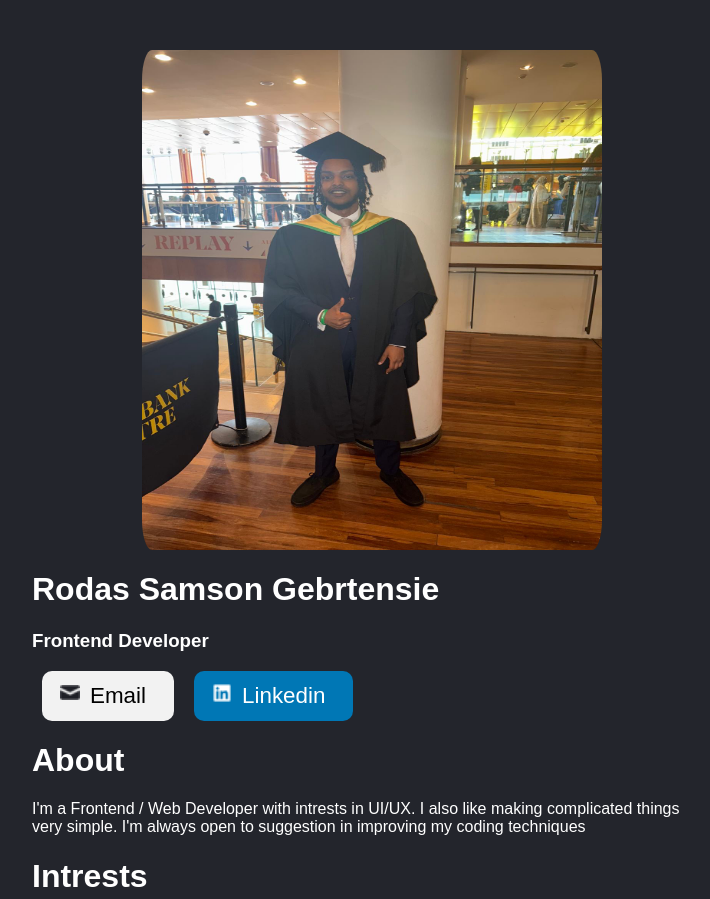
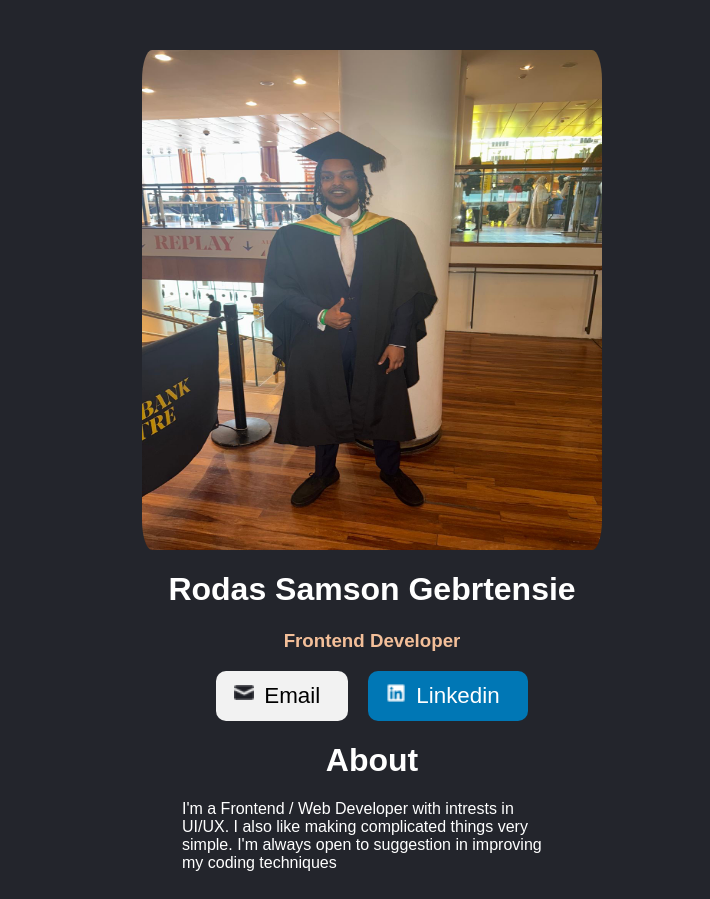
Before and after one commit to Unidentified-Coder/React-Projects, a React (Vite) app in the folder Business-Card/: page / in a window 1280 px wide. Shown: the top 899 px of the page, without its empty margins (268-978 px from the left). Built offline with nearby package versions, Linux system fonts and the light colour scheme.

Commit message:
Layout Change

```diff
--- a/Business-Card/src/Components/index.css
+++ b/Business-Card/src/Components/index.css
@@ -13,15 +13,18 @@ body {
 .header{
     text-align: center;
 }
-header > h1{
+.Name-ttl{
     display: flex;
     justify-content: center;
     text-align: center;
 }
-header > h3 {
+.Sub-ttl{
     color: #F3BF99;
+    display: flex;
+    justify-content: center;
+    text-align: center;
 }
-header > img {
+.main-img {
     display: block;
     margin: auto;
     width: 450px;
@@ -30,29 +33,25 @@ header > img {
     height: 500px;
     border-top-left-radius: 10px;
     border-top-right-radius: 10px;
+    border-radius: 30px;
 
 
-}
-.main-img{
-    border-radius: 30px;
 }
 .email-header,.linkedin-header{
     padding: 30px 10px;
     font-weight: 500;
     font-size: 1.4rem;
 }
-header > button {
-    padding: 9px 13px;
-    margin: 10px;
-    cursor: pointer;
-    border: 1px;
-    border-radius: 6px;
+.Buttons{
+    display: flex;
+    justify-content: center;
 }
+
 .email-btn,
 .linkedin-btn {
     display: inline-block;
+    justify-content: center;
     align-items: center;
-    justify-content: center;
     gap: 8px;
     padding: 12px 18px;
     border-radius: 10px;
@@ -60,6 +59,7 @@ header > button {
     font-weight: 600;
     font-size: 16px;
     margin: 0 10px 0 10px;
+    cursor: pointer;
 }
 
 .email-btn {
@@ -78,11 +78,30 @@ header > button {
     height: 20px;
     object-fit: contain;
 }
+.title-txt{
+    display: flex;
+    justify-content: center;
+}
+.about-txt{
+    display: flex;
+    justify-content: center;
+    padding: 0 150px 0 150px;
+}
+.Intrest-ttl{
+    display: flex;
+    justify-content: center;
+}
+ul > li{
+    display: flex;
+    justify-content: center;
+    text-align: center;
+}
+
 .Legals{
     display: flex;
-    justify-content: end;
-    min-height: 100vh;
+    justify-content: center;
     flex-direction: column;
     flex-grow: 1;
     text-align: center;
+    padding-top: 50px;
 }
--- a/Business-Card/src/Header.jsx
+++ b/Business-Card/src/Header.jsx
@@ -6,8 +6,11 @@ export default function Header(){
         <img className= 'main-img' src="src/assets/Rodas-Grad-Pic.JPG" alt="Rodas in Graduation Attire"/>
       </header>
 
-        <h1>Rodas Samson Gebrtensie</h1>
-        <h3>Frontend Developer</h3>
+
+        <h1 className='Name-ttl'>Rodas Samson Gebrtensie</h1>
+        <h3 className='Sub-ttl'>Frontend Developer</h3>
+
+        <div className='Buttons'>
 
             <a
                 className="email-btn"
@@ -30,8 +33,9 @@ export default function Header(){
                 <img className="li-img-icon" src="src/assets/linkedin.png" alt="blue l" />
                 <span className='linkedin-header'>Linkedin</span>
             </a>
+        </div>
 
-        <div>
+        <div className='About-info'>
             <h1 className='title-txt'>
                 About
 
@@ -42,7 +46,11 @@ export default function Header(){
                 I'm always open to suggestion in improving my coding techniques
             </span>
         </div>
-        <h1 className='Intrest-ttl'>Intrests</h1>
+
+        <h1 className='Intrest-ttl'>
+            Intrests
+
+        </h1>
 
             <ul>
                 <li>My favourite team is Chelsea</li>
```
Lines whose indentation alone changed are shown as unchanged.
